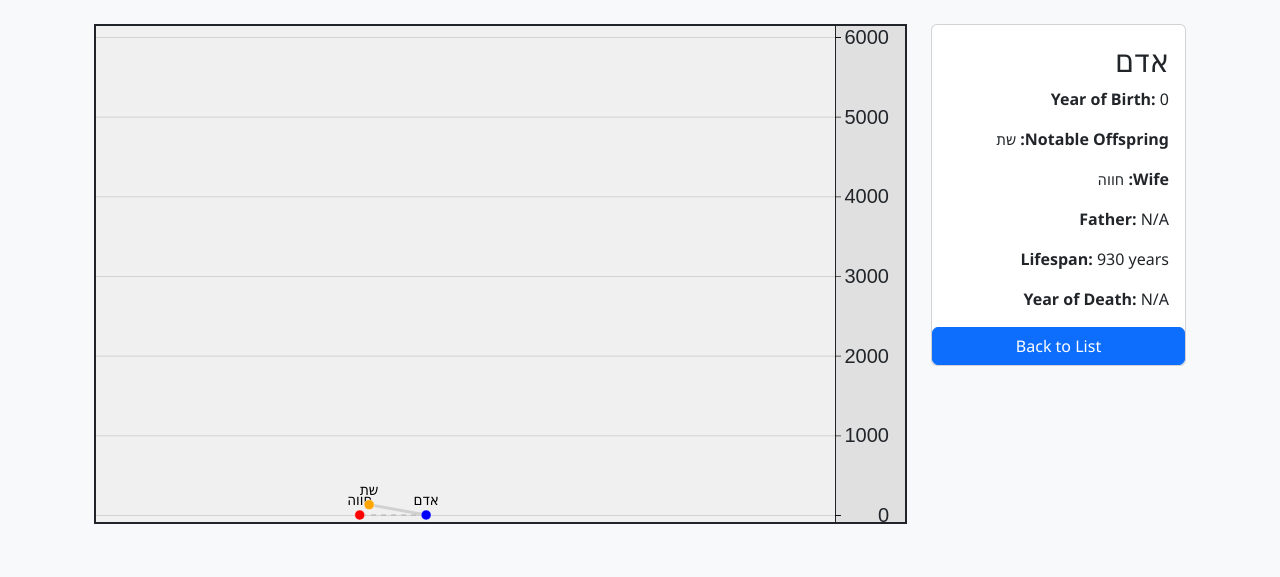
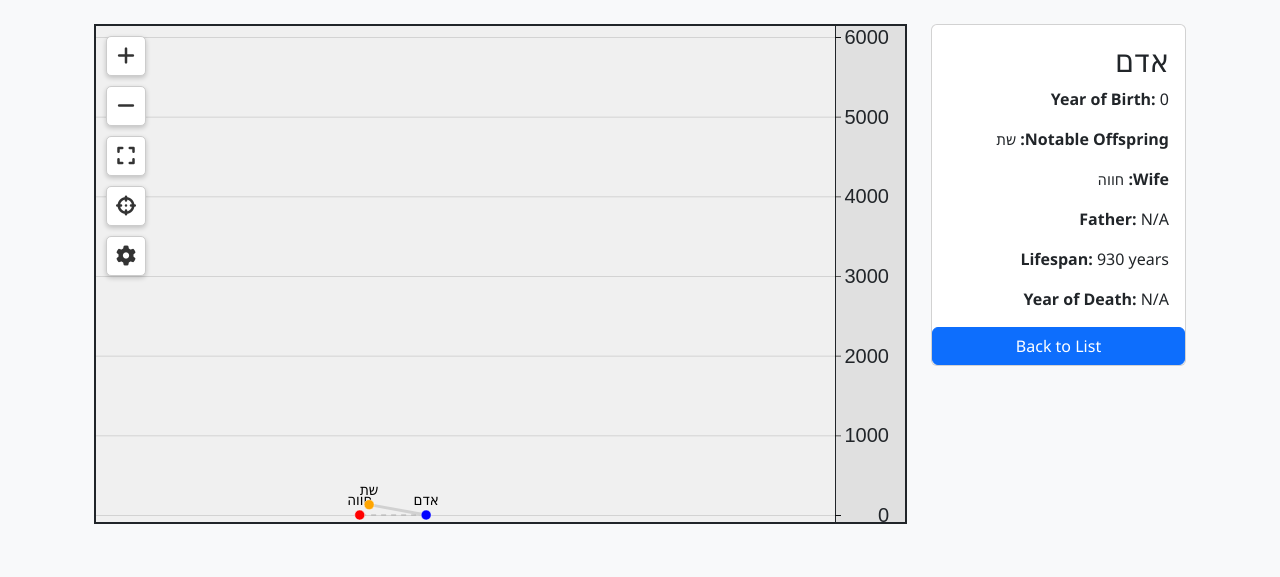
Before and after one commit to spigel1/rabbis_project, a Django app: page /rabbis/857/ in a window 1280 px wide. Shown: the part 128-705 px from the top of the page. Run offline with Django 4.2, Linux system fonts and the light colour scheme; data comes from the database, SQL or seed files in the repository; some libraries are stand-ins or nearby versions.

Commit message:
add buttons

```diff
--- a/myproject/rabbis/static/rabbis/css/styles.css
+++ b/myproject/rabbis/static/rabbis/css/styles.css
@@ -103,3 +103,66 @@ footer {
     font-size: 20px;
     font-family: Arial, sans-serif;
 }
+
+.graph-controls {
+    position: absolute;
+    top: 10px;
+    left: 10px;
+    display: flex;
+    flex-direction: column;
+    gap: 10px; /* Space between buttons */
+    z-index: 10; /* Ensure buttons are above other elements */
+}
+
+.graph-controls button {
+    width: 40px; /* Fixed width for uniformity */
+    height: 40px; /* Fixed height for uniformity */
+    background-color: #fff; /* White background for contrast */
+    color: #333; /* Dark text color */
+    border: 1px solid #ccc; /* Light border */
+    border-radius: 5px; /* Slightly rounded corners */
+    cursor: pointer; /* Pointer cursor on hover */
+    display: flex; /* Flexbox for centering */
+    align-items: center; /* Center vertically */
+    justify-content: center; /* Center horizontally */
+    box-shadow: 0 2px 5px rgba(0, 0, 0, 0.2); /* Subtle shadow for depth */
+    transition: background-color 0.2s, border-color 0.2s; /* Smooth transition */
+}
+
+.graph-controls button:hover {
+    background-color: #f0f0f0; /* Light grey on hover */
+    border-color: #aaa; /* Darker border on hover */
+}
+
+.graph-controls i {
+    font-size: 20px; /* Adjust the icon size */
+}
+
+/* Tooltip container styles */
+.btn {
+    position: relative;
+}
+
+.btn[data-tooltip]::after {
+    content: attr(data-tooltip); /* Use the data-tooltip attribute */
+    position: absolute;
+    top: 40%; /* Center vertically */
+    left: 200%; /* Position to the right of the button */
+    transform: translateX(-50%);
+    background-color: #333;
+    color: #fff;
+    padding: 5px 10px;
+    border-radius: 5px;
+    font-size: 12px;
+    white-space: nowrap;
+    opacity: 0;
+    visibility: hidden;
+    transition: opacity 0.3s ease;
+    pointer-events: none; /* Prevents tooltip from blocking button clicks */
+}
+
+.btn[data-tooltip]:hover::after {
+    opacity: 1;
+    visibility: visible;
+    transition-delay: 0.5s; /* Delay before showing the tooltip */
+}
--- a/myproject/rabbis/static/rabbis/js/connection_graph/graph.js
+++ b/myproject/rabbis/static/rabbis/js/connection_graph/graph.js
@@ -153,11 +153,15 @@ document.addEventListener("DOMContentLoaded", function () {
     // The Y-axis is rescaled dynamically to match the zoom level.
 
     // 7. Fetching and Handling Data
+    let nodes = [];
+    let links = [];
     fetch(connectionsDataUrl)
         .then(response => response.json())
         .then(data => {
-            const nodes = data.nodes;
-            const links = data.links;
+            nodes = data.nodes;
+            links = data.links;
+            console.log("Fetched nodes:", nodes); // Check nodes structure
+            console.log("Fetched links:", links);
 
     // Data for nodes and links is fetched from an external URL (connectionsDataUrl).
     // Once received, it's parsed as JSON and stored as nodes and links.
@@ -291,4 +295,67 @@ document.addEventListener("DOMContentLoaded", function () {
     // These handlers manage the dragging of nodes, temporarily fixing their positions (fx, fy) during the drag, and releasing them afterward
     })
     .catch(error => console.error('Error loading the connections data:', error));
+
+    // Buttons
+    document.getElementById('zoom-in-button').addEventListener('click', function() {
+        zoom.scaleBy(svgGraph.transition().duration(450), 2.2); // Zoom in
+    });
+
+    document.getElementById('zoom-out-button').addEventListener('click', function() {
+        zoom.scaleBy(svgGraph.transition().duration(450), 1.5); // Zoom out
+    });
+
+    // Reset focus button functionality - maintains the current "focus" behavior
+    document.getElementById("reset-focus-button").addEventListener("click", function() {
+        svgGraph.transition().duration(750).call(zoom.transform, d3.zoomIdentity);
+    });
+
+    // Focus on the specific entity button functionality
+    // Event listener for the focus button
+    document.getElementById("focus-entity-button").addEventListener("click", function() {
+        focusOnNode(rabbiId);
+    });
+
+    document.getElementById('settings-button').addEventListener('click', () => {
+        alert('Settings menu is not implemented yet.'); // You can replace this with actual settings logic
+    });
+
+    function focusOnNode(nodeId) {
+        console.log("nodeId", [nodeId]);
+        const entityNode = nodes.find(node => node.id === Number(nodeId)); // Assuming IDs are numbers
+        console.log("entityNode", [entityNode]);
+
+        if (!entityNode || entityNode.x == null || entityNode.y == null) {
+            console.log("Node not found or doesn't have coordinates.");
+            return;
+        }
+
+        // Get SVG dimensions dynamically
+        const svgWidth = svgGraph.node().clientWidth;
+        const svgHeight = svgGraph.node().clientHeight;
+
+        // Define a higher zoom scale factor for a closer view of the node
+        const zoomScale = 8; // Higher value for closer zoom
+
+        // Calculate the translation based on the node's coordinates and zoom scale
+        const translateX = -entityNode.x * zoomScale + svgWidth / 2;
+        const translateY = -entityNode.y * zoomScale + svgHeight / 2;
+
+        // Transition to focus on the node with zoom
+        svgGraph.transition()
+            .duration(750)
+            .call(
+                zoom.transform,
+                d3.zoomIdentity
+                    .translate(translateX, translateY)
+                    .scale(zoomScale)
+            )
+            .on("end", () => {
+                // Enable free panning and zooming after focusing on the node
+                svgGraph.call(zoom);
+            });
+    }
+
+
+
 });
--- a/myproject/rabbis/templates/rabbis/base.html
+++ b/myproject/rabbis/templates/rabbis/base.html
@@ -8,6 +8,7 @@
 
     <!-- Bootstrap CSS (RTL version) -->
     <link href="https://cdn.jsdelivr.net/npm/bootstrap@5.3.0/dist/css/bootstrap.rtl.min.css" rel="stylesheet">
+    <link rel="stylesheet" href="https://cdnjs.cloudflare.com/ajax/libs/font-awesome/6.0.0-beta3/css/all.min.css">
 
     <!-- Your Custom CSS -->
     <link rel="stylesheet" href="{% static 'rabbis/css/styles.css' %}">
--- a/myproject/rabbis/templates/rabbis/rabbi_detail.html
+++ b/myproject/rabbis/templates/rabbis/rabbi_detail.html
@@ -59,8 +59,13 @@
     </div>
     <div class="col-md-9">
       <div class="graph-container">
-        <!-- <button id="focus-button" class="btn btn-secondary">Focus on Rabbi</button>
-        <button id="fullscreen-button" class="btn btn-secondary">Fullscreen</button> -->
+        <div class="graph-controls">
+          <button id="zoom-in-button" class="btn" data-tooltip="Zoom In"><i class="fas fa-plus"></i></button>
+          <button id="zoom-out-button" class="btn" data-tooltip="Zoom Out"><i class="fas fa-minus"></i></button>
+          <button id="reset-focus-button" class="btn" data-tooltip="Reset Focus"><i class="fas fa-expand"></i></button>
+          <button id="focus-entity-button" class="btn" data-tooltip="Focus on Entity"><i class="fas fa-crosshairs"></i></button>
+          <button id="settings-button" class="btn" data-tooltip="Settings"><i class="fas fa-cog"></i></button>
+        </div>
         <div id="timeline"></div>
         <div id="graph"></div>
       </div>
```
